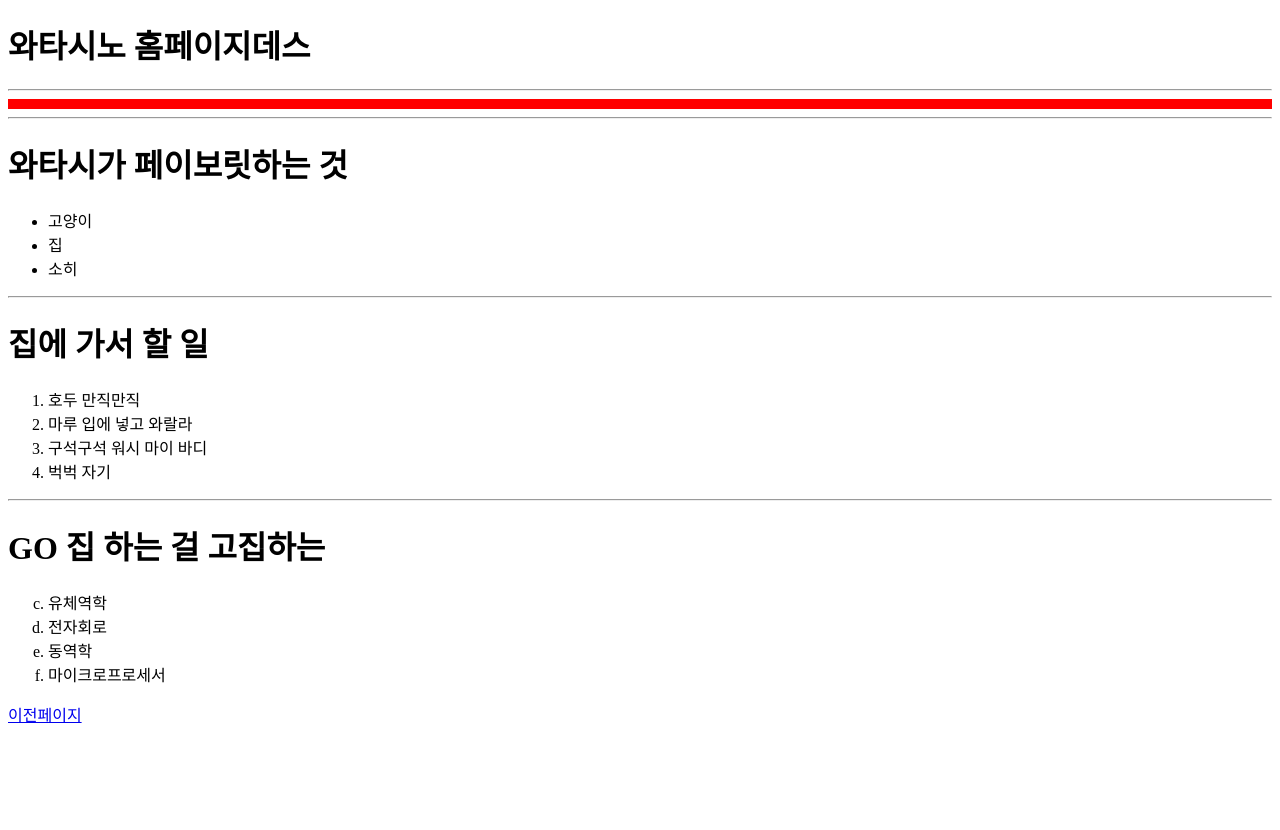
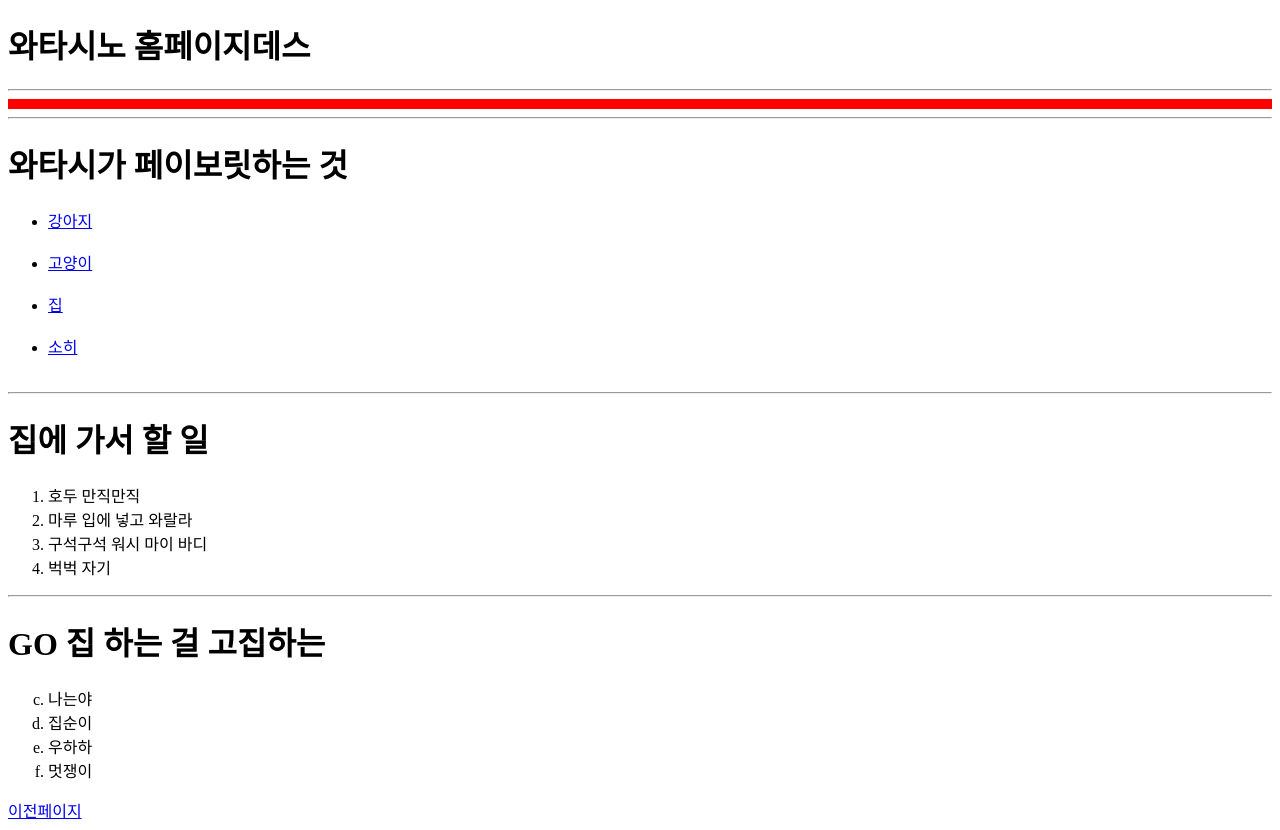
Before and after one commit to nimajkrap/nimajkrap, a plain HTML site: page page1.html in a window 1280 px wide. Before the commit the page ends 800 px from the top, so only its background shows below. Drawn offline with Linux system fonts and the light colour scheme.

Commit message:
사이트 수정 완

```diff
--- a/page1.html
+++ b/page1.html
@@ -11,9 +11,10 @@
     <hr>
       <h1>와타시가 페이보릿하는 것</h1>
   <ul>
-    <li>고양이</li>
-    <li>집</li>
-    <li>소히</li>
+    <li><a href="https://i.namu.wiki/i/_XtL64Hr9xzUZmnvs-jEPsTUpBpu9LYVcKJJtuymuEGm-WO5AyqmxkHGm9nvpoZiIBRhb2f-oB_psRoRtLOX5_wLn7NEORWMzYV-JPI6Ixvsse81ya4Cy5YvAHNb4nFAXAAEQ_edkuXZd5ovSpJzyw.webp">강아지</a><br></li><br>
+    <li><a href="https://health.chosun.com/site/data/img_dir/2023/07/17/2023071701753_0.jpg">고양이</a><br></li><br>
+    <li><a href="https://ic.zigbang.com/vp/BigData/22692/78a401af43b215233516aadf62ab93a704ba92a7.jpg?w=500&h=375&q=60&a=1">집</a><br></li><br>
+    <li><a href="https://i.namu.wiki/i/CEM2uWDPsvwB6TFFMMMaP6SlJtVnbnA24g5enqrx_sX3P3bkNaZT_hcc7PJx-vLVxc0BDhLkm6bTr1FLg-OsUQ.webp">소히</a><br></li><br>
   </ul>
   <hr>
   <h1>집에 가서 할 일</h1>
@@ -26,10 +27,10 @@
   <hr>
   <h1>GO 집 하는 걸 고집하는 </h1>
   <ol start="3" type="a">
-    <li>유체역학</li>
-    <li>전자회로</li>
-    <li>동역학</li>
-    <li>마이크로프로세서</li>
+    <li>나는야</li>
+    <li>집순이</li>
+    <li>우하하</li>
+    <li>멋쟁이</li>
   </ol>
   <a href="index.html">이전페이지</a>
   </body>
```
